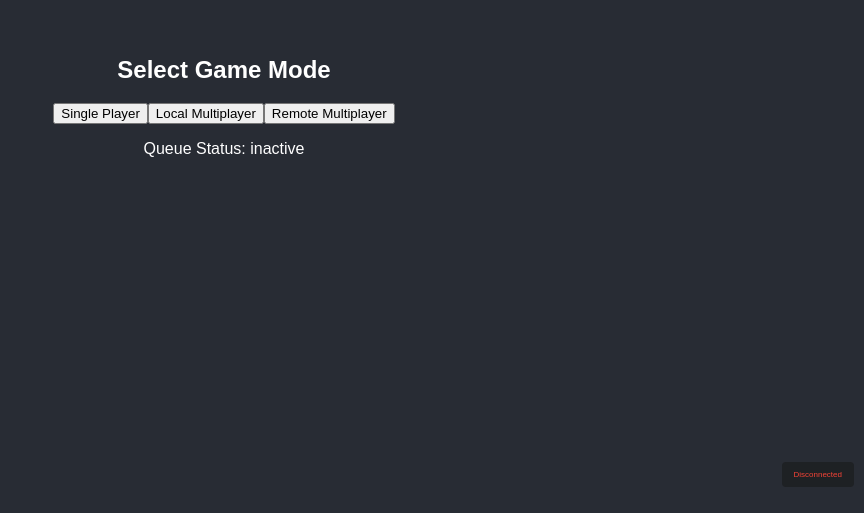
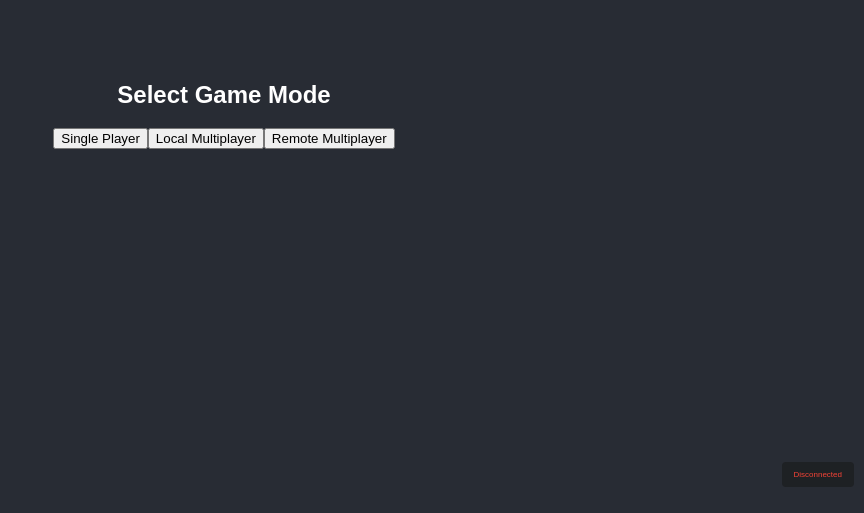
Before and after one commit to leCoq42/pong_transcendence, a React (Vite) app in the folder frontend/: page / in a window 1280 px wide. Shown: the part 303-816 px from the top of the page, without its empty margins (416-1280 px from the left). Built offline with nearby package versions, Linux system fonts and the light colour scheme; no server answers.

Commit message:
removed queueStatus from Select Game Mode screen

```diff
--- a/frontend/src/components/Lobby.tsx
+++ b/frontend/src/components/Lobby.tsx
@@ -24,6 +24,7 @@ const Lobby: React.FC<LobbyProps> = ({
 }) => {
   const [playerId, setPlayerId] = useState<string>("");
   const [countdown, setCountdown] = useState<number | null>(null);
+  const [selectedMode, setSelectedMode] = useState<GameMode>("singleplayer");
 
   useEffect(() => {
     const handleCountdown = (data: { gameId: string; duration: number }) => {
@@ -60,6 +61,7 @@ const Lobby: React.FC<LobbyProps> = ({
   }, [onGameStart]);
 
   const handleJoinQueue = async (gameMode: GameMode) => {
+    setSelectedMode(gameMode);
     if (gameMode === "remoteMultiplayer") {
       const socket = getSocket();
       if (!socket || !socket.id) {
@@ -89,6 +91,7 @@ const Lobby: React.FC<LobbyProps> = ({
       console.log(response);
     }
     setQueueStatus("inactive");
+    setSelectedMode("singleplayer");
   };
 
   return (
@@ -113,7 +116,9 @@ const Lobby: React.FC<LobbyProps> = ({
       {queueStatus === "inQueue" && (
         <button onClick={handleLeaveQueue}>Leave Queue</button>
       )}
-      {queueStatus && <p>Queue Status: {queueStatus}</p>}
+      {selectedMode === "remoteMultiplayer" && queueStatus && (
+        <p>Queue Status: {queueStatus}</p>
+      )}
       {countdown !== null && <p>Game starts in: {countdown}</p>}
     </div>
   );
```
